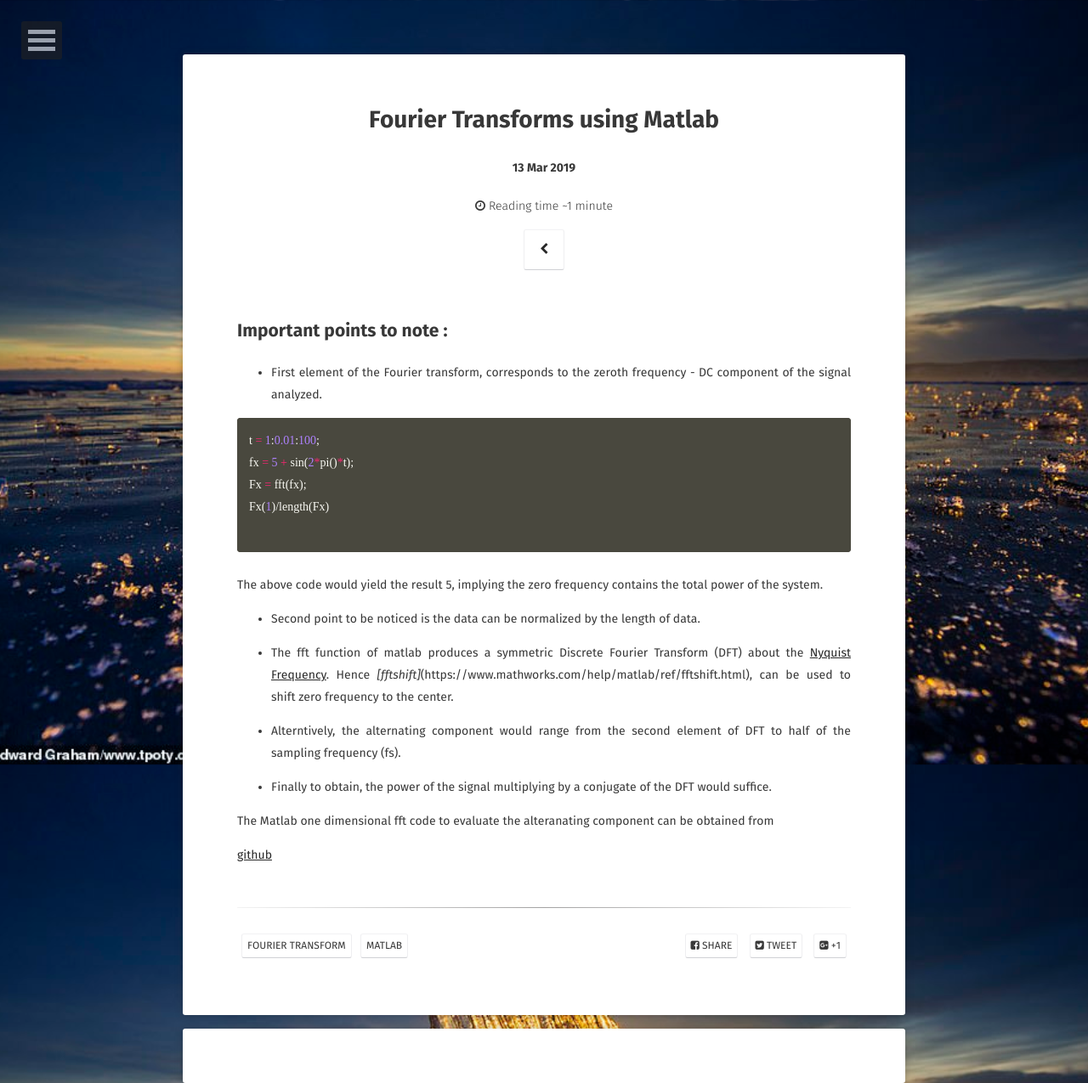
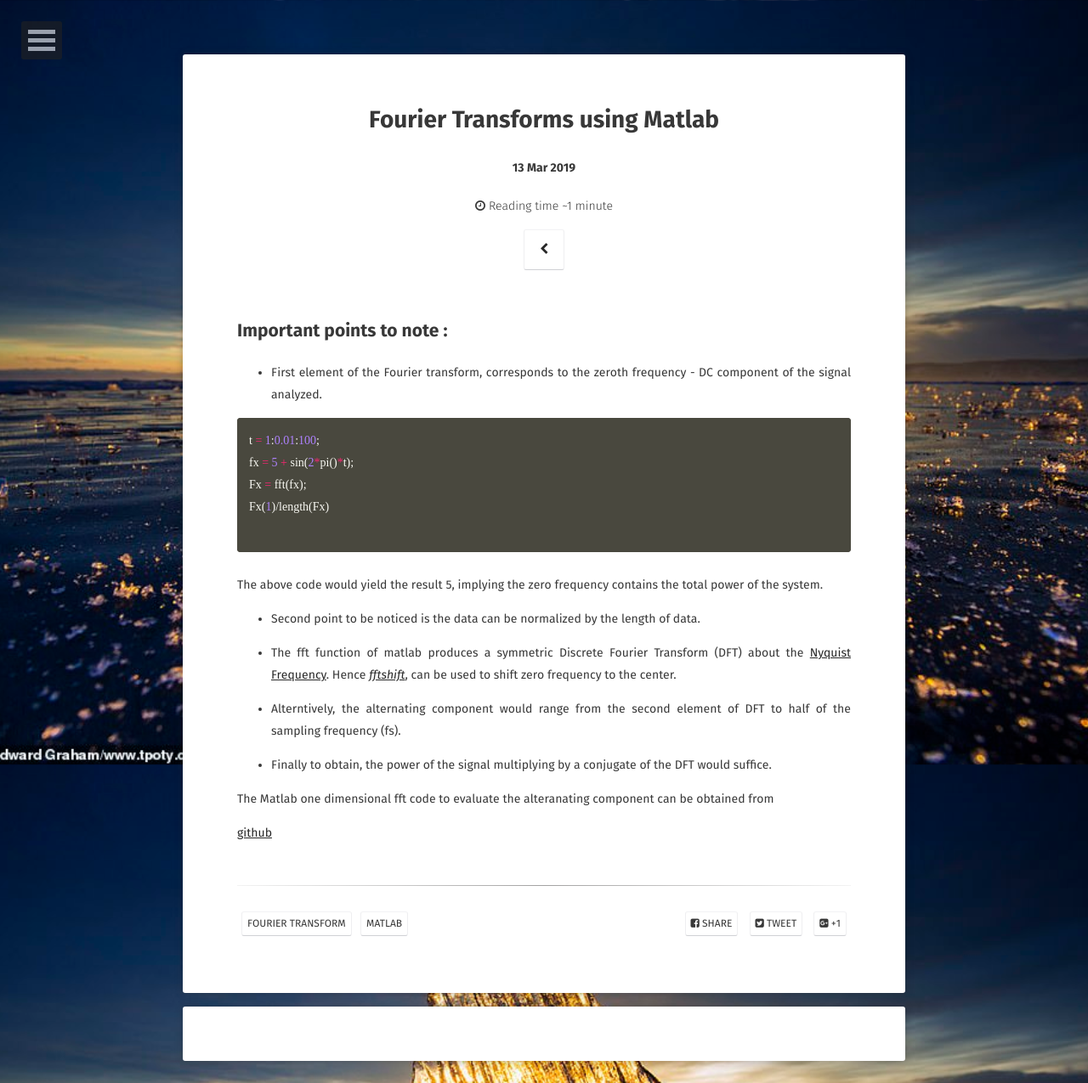
Before and after one commit to naivethoughts/naivethoughts.github.io, a Jekyll site: the page built from _posts/2019-03-13-fourier-transform.md, in a window 1280 px wide. Shown: the whole page at 85% size. Built offline with Jekyll 4.4.1, drawn with Linux system fonts in a browser that asks for light colours; some web fonts are replaced; comment, search, counter and statistics services are not loaded.

Commit message:
Update 2019-03-13-fourier-transform.md

```diff
--- a/_posts/2019-03-13-fourier-transform.md
+++ b/_posts/2019-03-13-fourier-transform.md
@@ -26,7 +26,7 @@
 
 * The fft function of matlab produces a symmetric Discrete Fourier Transform (DFT)
 about the [Nyquist Frequency](https://en.wikipedia.org/wiki/Nyquist_frequency).
-Hence *[fftshift]*(https://www.mathworks.com/help/matlab/ref/fftshift.html), can
+Hence *[fftshift](https://www.mathworks.com/help/matlab/ref/fftshift.html)*, can
 be used to shift zero frequency to the center.
 
 * Alterntively, the alternating component would range from the second element of
```
